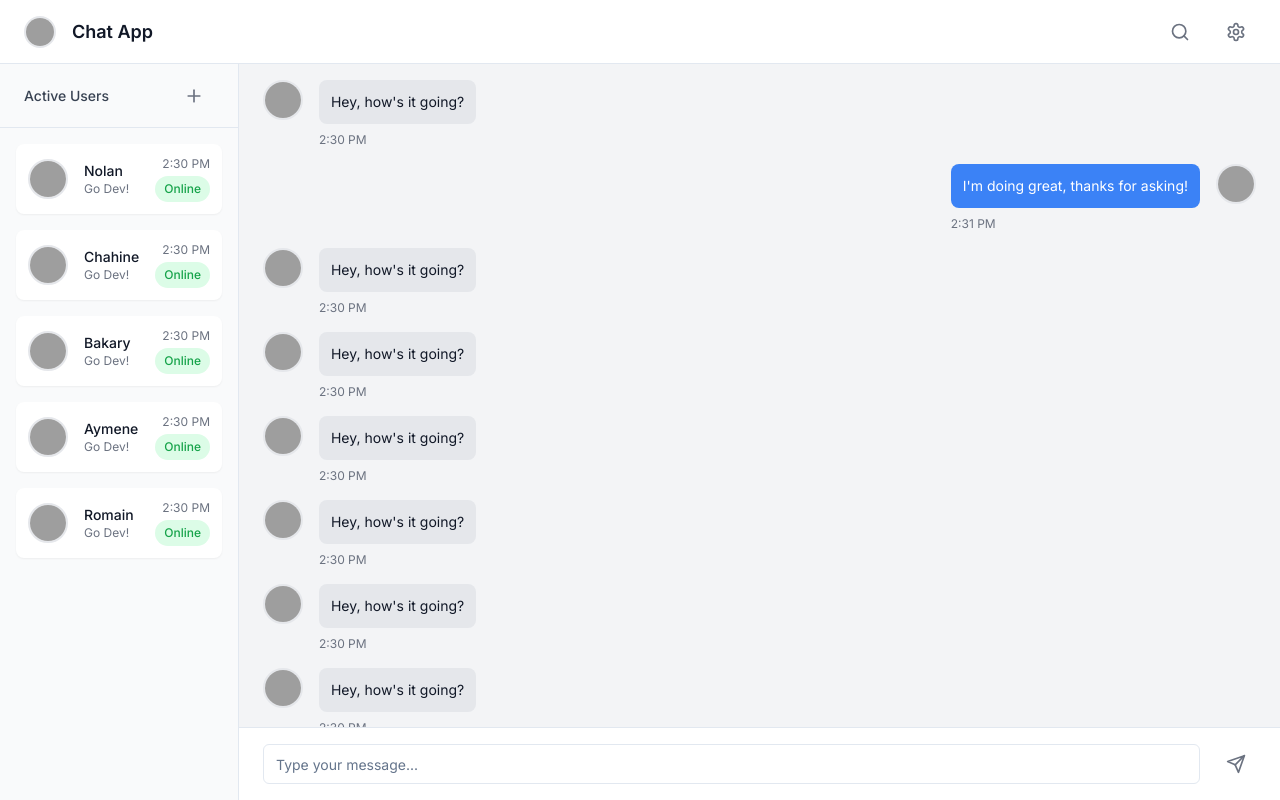
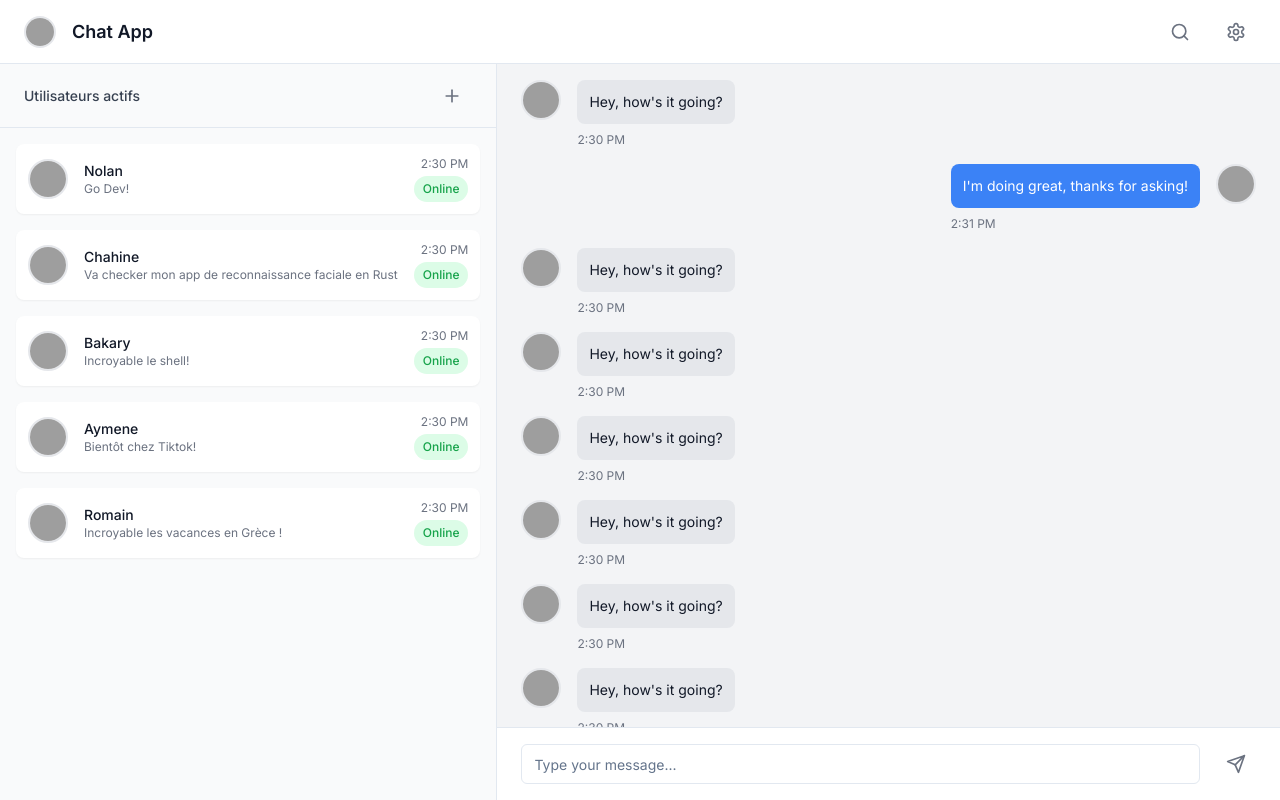
Before and after one commit to Edofo/chat-rabbitmq, a Next.js app in the folder apps/web/: page / in a window 1280 px wide. Built offline with nearby package versions, Linux system fonts and the light colour scheme; no server answers; grey boxes are pictures that could not be loaded.

Commit message:
feat(sidebar): update user interface and clean up imports

```diff
--- a/apps/web/src/components/sidebar.tsx
+++ b/apps/web/src/components/sidebar.tsx
@@ -1,28 +1,25 @@
-import Link from "next/link";
-import { Avatar, AvatarFallback, AvatarImage } from "./ui/avatar";
-import { Badge } from "./ui/badge";
 import PlusIcon from "./icons/plus";
 import { Button } from "./ui/button";
-
 import { Contact } from "./contact";
-import { MessageCircleIcon } from "lucide-react";
-
 
 const users = [
   { id: 1, name: "Nolan", message: "Go Dev!" },
-  { id: 2, name: "Chahine", message: "Va checker mon app de reconaissance facial en Rust" },
+  {
+    id: 2,
+    name: "Chahine",
+    message: "Va checker mon app de reconnaissance faciale en Rust",
+  },
   { id: 3, name: "Bakary", message: "Incroyable le shell!" },
   { id: 4, name: "Aymene", message: "Bientôt chez Tiktok!" },
   { id: 5, name: "Romain", message: "Incroyable les vacances en Grèce !" },
 ];
 
 export function Sidebar() {
-
   return (
     <div className="border-r bg-gray-50 dark:border-gray-800 dark:bg-gray-850">
       <div className="flex h-16 items-center justify-between border-b px-6 dark:border-gray-800">
         <h2 className="text-sm font-medium text-gray-700 dark:text-gray-400">
-          Active Users
+          Utilisateurs actifs
         </h2>
         <Button className="rounded-full" size="icon" variant="ghost">
           <PlusIcon className="h-5 w-5 text-gray-500 dark:text-gray-400" />
@@ -30,14 +27,15 @@ export function Sidebar() {
       </div>
       <div className="h-[calc(100vh-64px)] overflow-y-auto">
         <div className="space-y-4 p-4">
-          {
-            users.map((user) => (<Contact key={user.id} avatar={user.name.substring(0, 2)} name={user.name} message="Go Dev!" room_id="1"/>))
-          }
-          {/* <Contact avatar="NL" name=users={.} message="Go Dev!" room_id="1"/>
-          <Contact avatar="CB" name="Chahine" message="Va checker mon app de reconaissance facial en Rust" room_id="2"/>
-          <Contact avatar="BK" name="Bakary" message="Incroyable le shell!" room_id="3"/>
-          <Contact avatar="AB" name="Aymene" message="Bientôt chez Tiktok!" room_id="4"/>
-          <Contact avatar="RM" name="Romain" message="Incroyable les vacances en Grèce !" room_id="5"/> */}
+          {users.map((user) => (
+            <Contact
+              key={user.id}
+              avatar={user.name.substring(0, 2)}
+              name={user.name}
+              message={user.message}
+              room_id={String(user.id)}
+            />
+          ))}
         </div>
       </div>
     </div>
```
